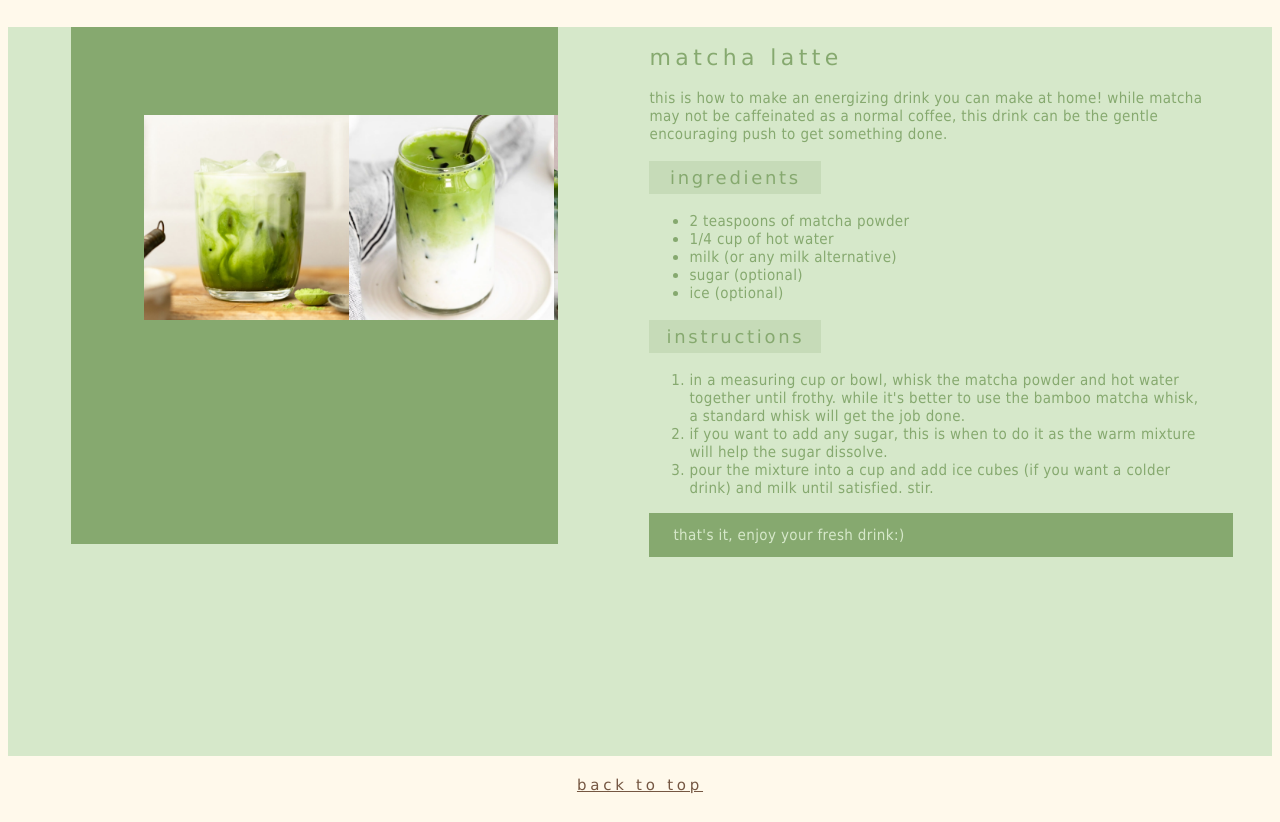
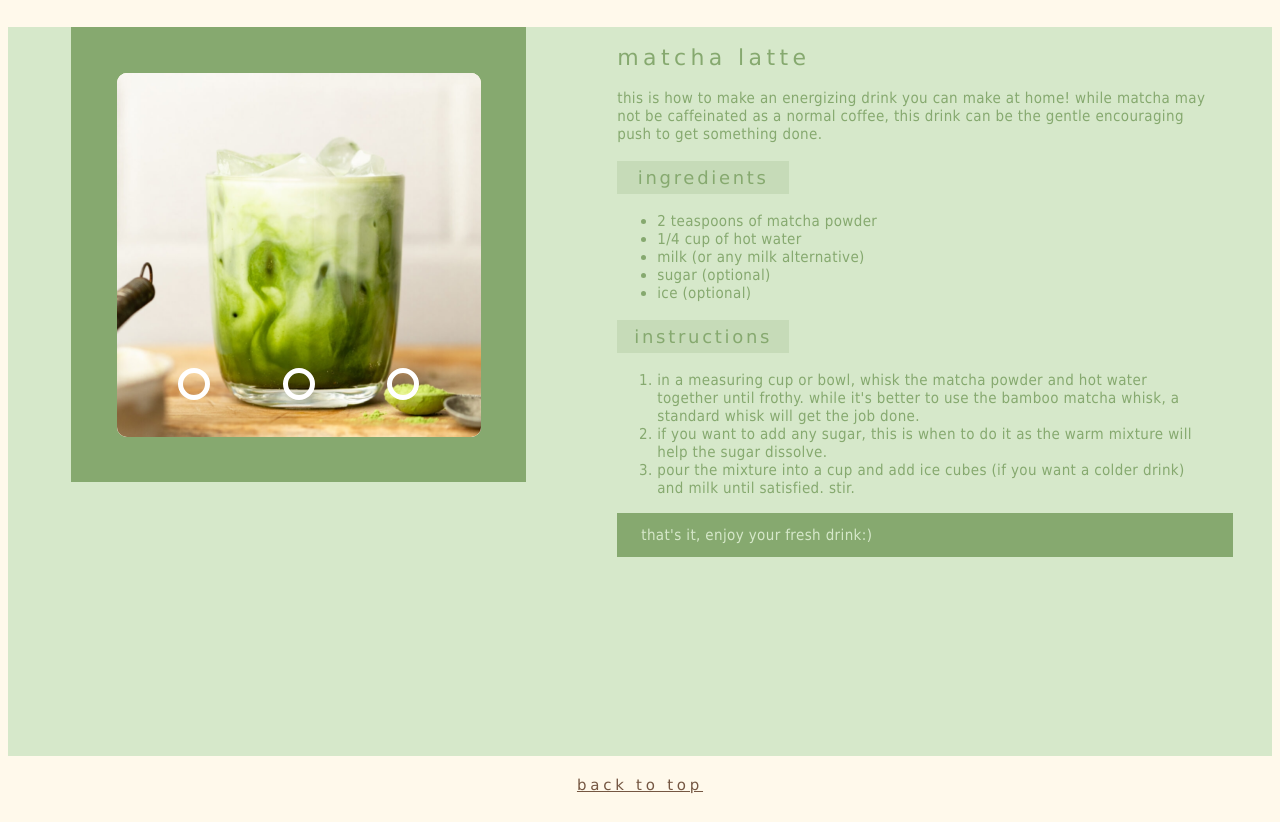
Before and after one commit to emilyavey/TOP-Recipes, a plain HTML site: page recipes/matcha.html in a window 1280 px wide. Shown: the part 64-886 px from the top of the page. Drawn offline with Linux system fonts and the light colour scheme.

Commit message:
lost a few years but matcha has a working carousel now

```diff
--- a/recipes/matcha.html
+++ b/recipes/matcha.html
@@ -13,11 +13,36 @@
     </a>
 
     <div class="main_content" id="matcha_main_content">
-        <div class="carousel" id="matcha_carousel">
-            <div class="carousel_pictures">
-                <img class="picture" src = "../photos/matcha_1.png" alt = "picture 1 of matcha latte">
-                <img class="picture" src = "../photos/matcha_2.png" alt = "picture 2 of matcha latte">
-                <img class="picture" src = "../photos/matcha_3.png" alt = "picture 3 of matcha latte">
+        <div class="container" id="matcha_carousel">
+            <div class="slider">
+                <div class="slides">
+                    <!--radio button start-->
+                    <input type="radio" name="radio-btn" id="radio1">
+                    <input type="radio" name="radio-btn" id="radio2">
+                    <input type="radio" name="radio-btn" id="radio3">
+                    <!--radio button end-->
+
+                    <!--slide images start-->
+                    <div class="slide first">
+                        <img src="../photos/matcha_1.png">
+                    </div>
+                    <div class="slide">
+                        <img src="../photos/matcha_2.png">
+                    </div>
+                    <div class="slide">
+                        <img src="../photos/matcha_3.png">
+                    </div>
+                    <!--slide images end-->
+
+                    <!--manual navigation start-->
+                    <div class="navigation">
+                        <label for="radio1" class="manual-btn" id="manual1"></label>
+                        <label for="radio2" class="manual-btn" id="manual2"></label>
+                        <label for="radio3" class="manual-btn" id="manual3"></label>
+                    </div>
+                    <!--manual navigation end-->
+
+                </div>
             </div>
         </div>
 
--- a/style.css
+++ b/style.css
@@ -3,9 +3,6 @@ Make a carousel
 Carousel for all 4
 color correcting
 proper layout
-update h4? for wintermelon
-resize images (matcha, wm, hc)
-replace said images
 investigate flex wrap as a possible option to mobile friendly homepage
 possibly enlarge all fonts, bolding ingredients and title*/
 
@@ -192,6 +189,97 @@ h4 {
 /*                     5 - RECIPE PAGES                                     */
 /*--------------------------------------------------------------------------*/
 
+/*Carousel*/
+.container {
+    aspect-ratio: 1 / 1;
+    background-color: red;
+    width: 40%;
+    /*TODO: HOW TO FIX HEIGHT?*/
+    height: 40%;
+    display: flex;
+    justify-content: center;
+    align-items: center;
+    order: -1;
+}
+
+.slider {
+    width: 80%; /*try fitting the width to the width of the image*/
+    height: 80%;
+    border-radius: 10px;
+    overflow: hidden; /*hides content that doesn't get included in the width*/
+    position: relative;
+}
+
+.slides{
+    width: 500%;
+    display: flex;
+}
+
+.slides input{
+    display: none; /*hides the radio buttons*/
+}
+
+.slide{
+    width: 20%;
+    transition: 2s;
+}
+
+.slide img{
+    width: 100%;
+    height: 100%;
+}
+
+.navigation {
+    display: flex;
+    justify-content: center;
+    background-color: transparent;
+    position: absolute;
+    bottom: 0;
+    width: 100%;
+    margin-bottom: 10%;
+}
+
+.manual-btn{
+    border: 5px solid white; /*determines wht the border of the radio button looks like*/
+    padding: 3%; /*how big the button is*/
+    border-radius: 20px; /*not sure what this does, in the video the button gets rounder*/
+    cursor: pointer; /*makes it so that when u hover over the buttons, the hand appears*/
+    transition: 1s;
+    background-color: transparent;
+}
+
+.manual-btn:not(:last-child){
+    margin-right: 20%; /*want to do this to everyone except the last child so that the buttons aren't off center*/
+}
+
+.manual-btn:hover{
+    background: white; /*on hover, button's fill becomes white*/
+}
+
+#radio1:checked ~ .navigation #manual1{
+    background: white;
+}
+#radio2:checked ~ .navigation #manual2{
+    background: white;
+}
+#radio3:checked ~ .navigation #manual3{
+    background: white;
+}
+
+/*clicked each button moves the picture on screen using margin*/
+#radio1:checked ~ .first{
+    margin-left: 0;
+}
+
+#radio2:checked ~ .first{
+    margin-left: -20%; /*don't want to change the 20% and 40% no matter the dimensions*/
+}
+
+#radio3:checked ~ .first{
+    margin-left: -40%;
+}
+/*Carousel end*/
+
 .main_content {
     width: 90%;
     display: flex;
@@ -207,24 +295,15 @@ h4 {
         align-items: center;
     }
 
-    .carousel {
-        background-color: red;
-        margin: 0;
+    .container {
+        width: 100%;
+        height: 30%; /*TODO: HEIGHT DOES NOTHING HERE??*/
     }
+
 }
 
 ol {
     background-color: transparent;
-}
-
-.carousel {
-    aspect-ratio: 1 / 1;
-    overflow: auto;
-    width: 30%;
-    height: 40%;
-    background-color: red;
-    padding: 88px 73px 88px 73px;
-    order: -1;
 }
 
 
@@ -245,15 +324,6 @@ ol {
 
 }
 
-
-
-.carousel_pictures {
-    display: flex;
-}
-
-.pictures {
-    width: 536px;
-}
 
 /* Honey Milk */
 #honey_milk_carousel {
```
Also changed, not shown: recipes/honey_milk.html (+24 -5 lines).
